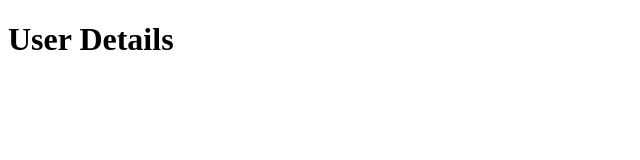
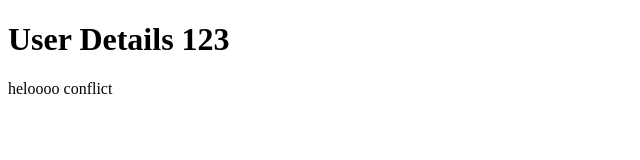
Before and after one commit to devops-anilgupta/github-practice, a plain HTML site: page user-details.html in a window 1280 px wide. Shown: the whole page, without its empty margins (0-640 px from the left). Drawn offline with Linux system fonts and the light colour scheme.

Commit message:
adding conflict

```diff
--- a/user-details.html
+++ b/user-details.html
@@ -6,6 +6,7 @@
     <title>Document</title>
 </head>
 <body>
-    <h1>User Details</h1>
+    <h1>User Details 123</h1>
+    <p>heloooo conflict</p>
 </body>
 </html>
```
Also changed, not shown: hurrey.html (+1 -1 lines).
